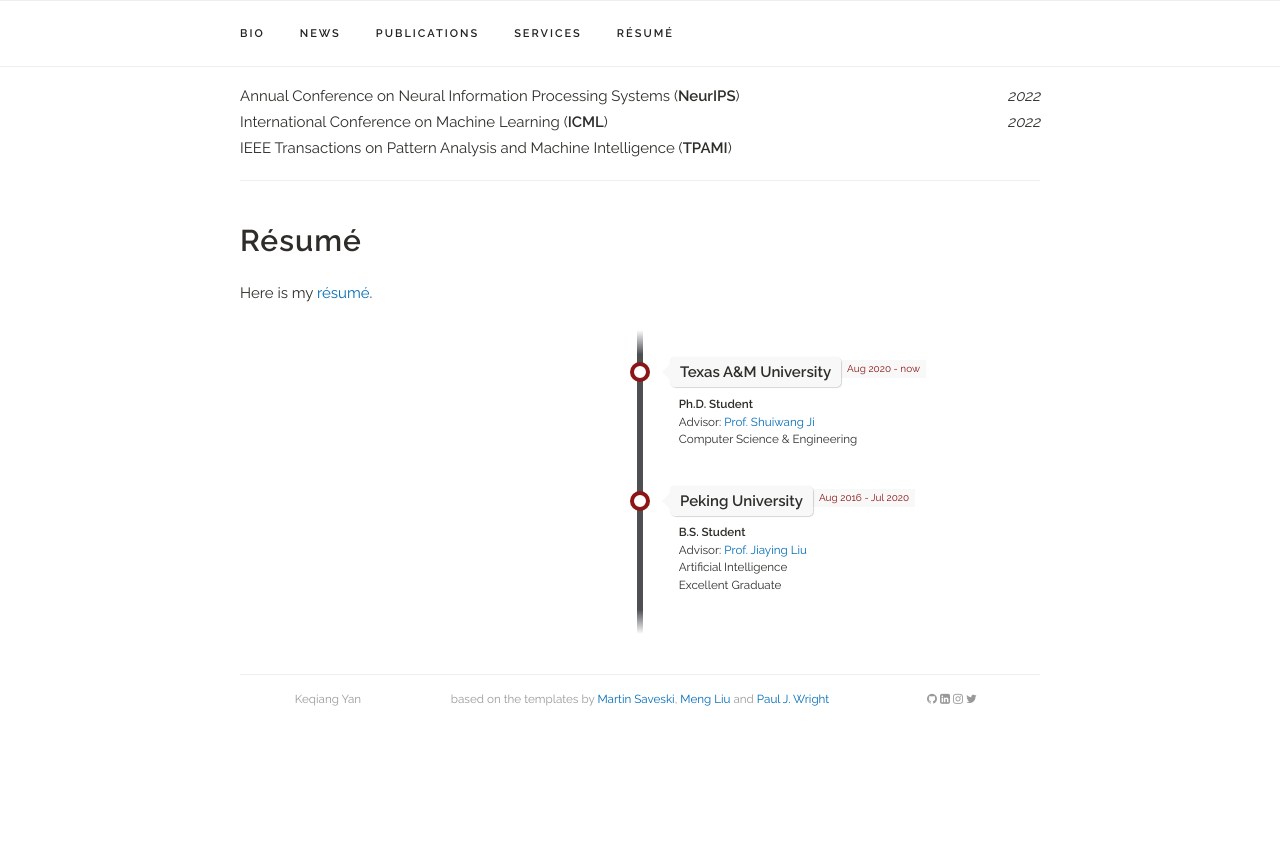
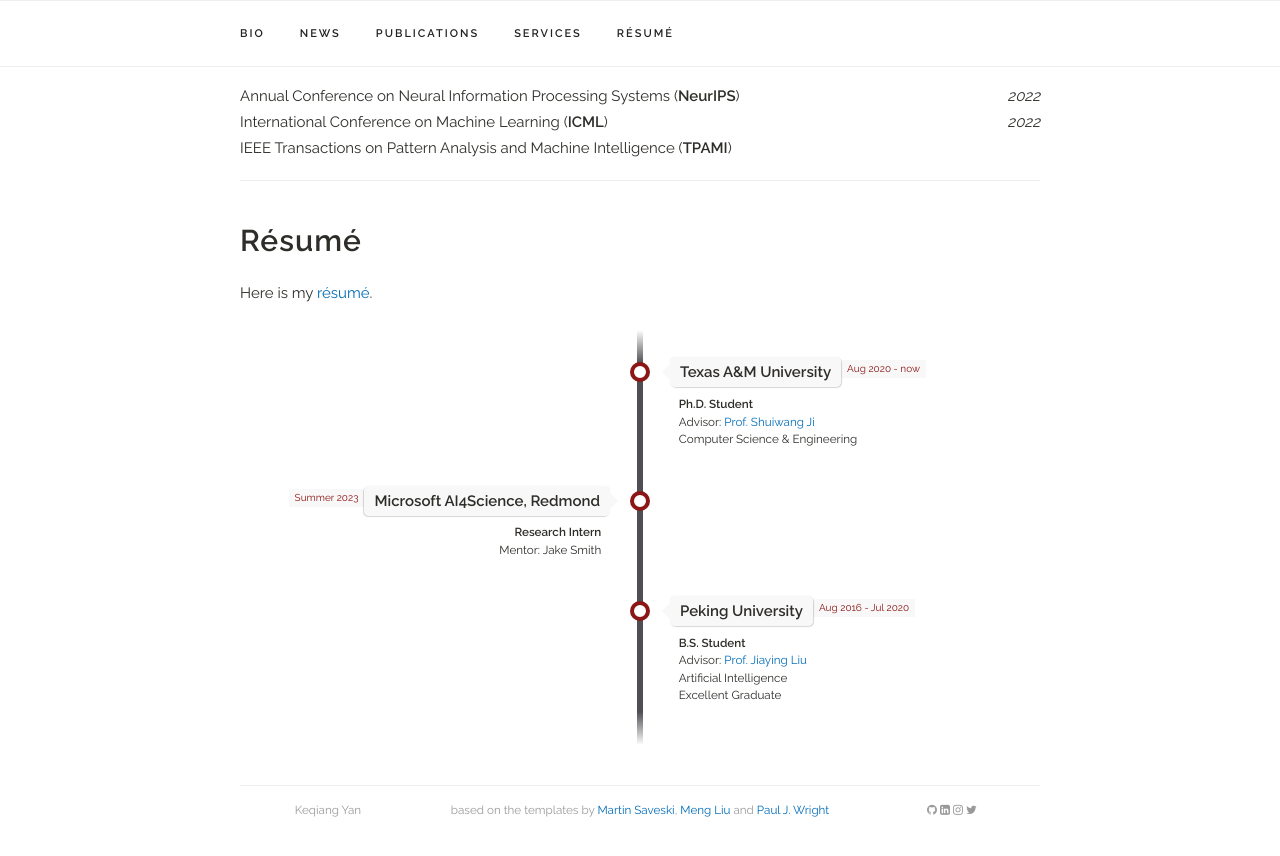
Before and after one commit to YKQ98/YKQ98.github.io, a Jekyll site: the page built from index.html, in a window 1280 px wide and 900 px high, scrolled down 2355 px. Shown: the top 856 px of the window. Built offline with Jekyll 4.4.1, drawn with Linux system fonts in a browser that asks for light colours; a style sheet for code colours, icons or effects is not loaded; before the commit the page ends 3144 px from its top, so only the background shows below that.

Commit message:
Update experience.yaml

```diff
--- a/_data/experience.yaml
+++ b/_data/experience.yaml
@@ -7,11 +7,11 @@ experiences:
   category: "school"
 
 
-# - place: "Meta AI"
-#   time: "Summer 2022"
-#   title: "Research Intern"
-#   subtitle: "Mentor: <a href='https://www.linkedin.com/in/xing-wang-49369620'>Xing Wang</a>"
-#   category: "work"
+- place: "Microsoft AI4Science, Redmond"
+  time: "Summer 2023"
+  title: "Research Intern"
+  subtitle: "Mentor: Jake Smith"
+  category: "work"
 
 # - place: "Fujitsu Research of America"
 #   time: "Summer 2021"
```
